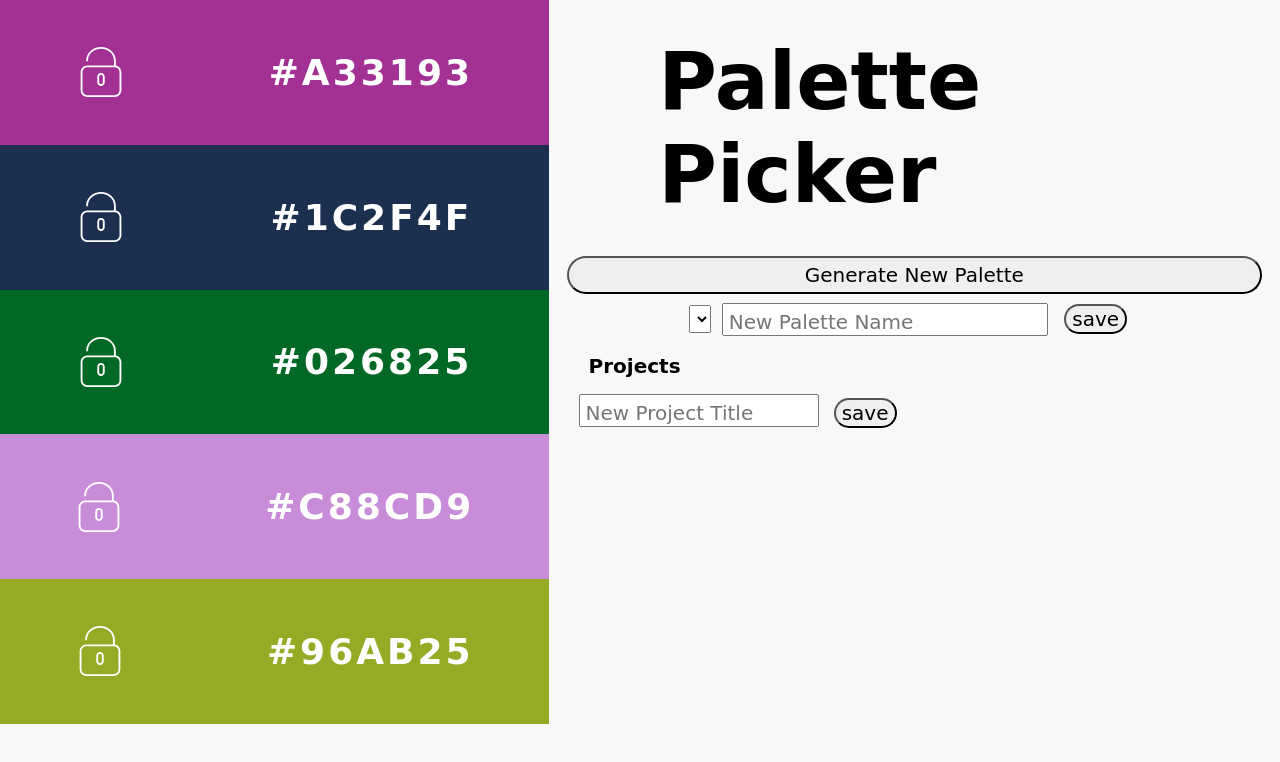
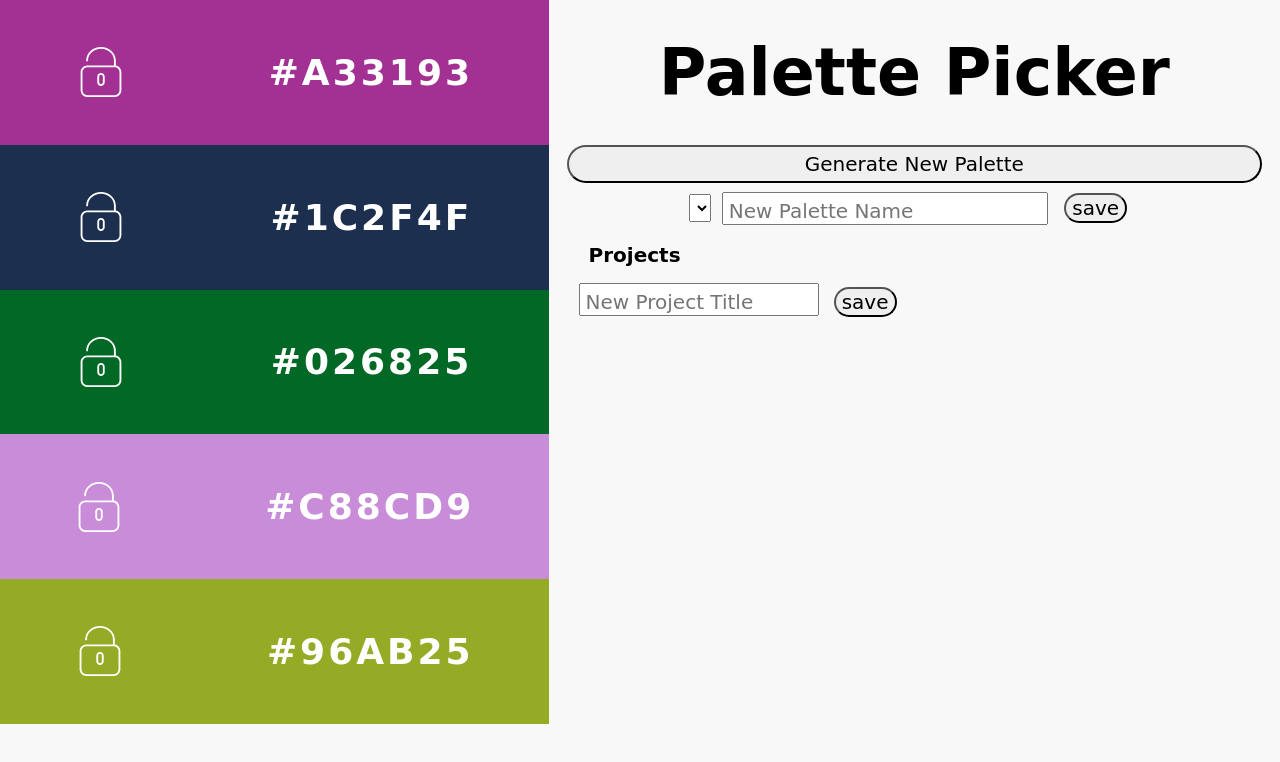
Before and after one commit to francylang/palette-picker, a website: page public/index.html in a window 1280 px wide. Drawn offline with nearby package versions, Linux system fonts and the light colour scheme; no server answers; a web font is replaced by a local one.

Commit message:
Card change

```diff
--- a/public/css/styles.css
+++ b/public/css/styles.css
@@ -19,6 +19,7 @@ main {
   display: flex;
   flex-direction: column;
   width: 100%;
+  /*height: 100vh;*/
 }
 
 header {
@@ -32,7 +33,7 @@ h1 {
   align-items: center;
   justify-content: center;
   width: 70%;
-  font-size: 80px;
+  font-size: 65px;
   margin: 35px;
   font-family: 'Give You Glory', cursive;
 }
@@ -97,12 +98,13 @@ aside {
   display: flex;
   flex-direction: column;
   width: 75%;
+  height: 100vh;
 }
 
 .color-container {
   display: flex;
   flex-direction: column;
-  height: 100%;
+  height: 100vh;
 }
 
 .color-card-content {
@@ -149,7 +151,7 @@ aside {
 }
 
 .project {
-  margin-left: 20px;
+  margin: 15px;
   background-color: white;
   padding: 10px;
   box-shadow: 0 10px 20px rgba(0,0,0,0.19), 0 6px 6px rgba(0,0,0,0.23);
```
